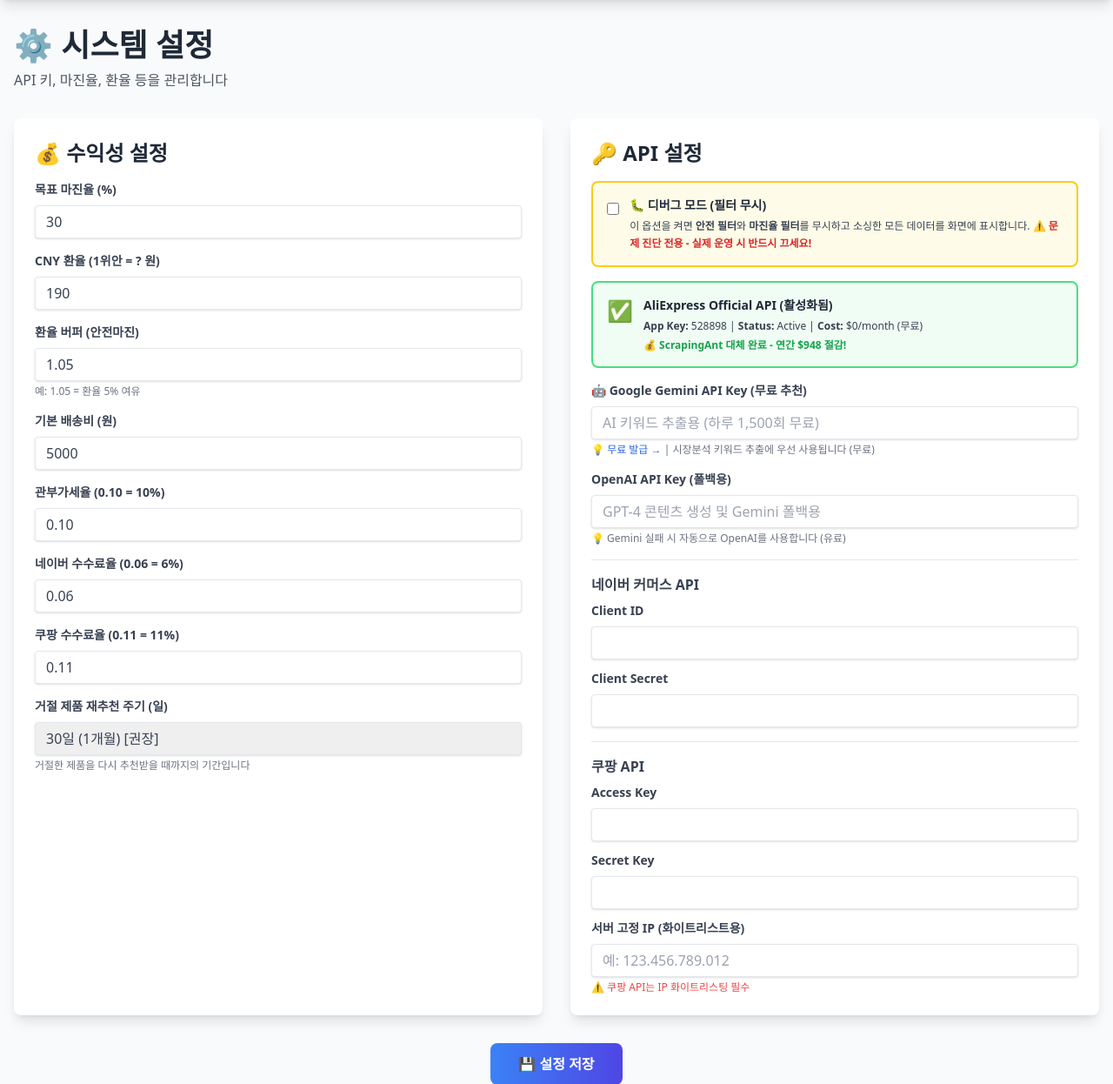
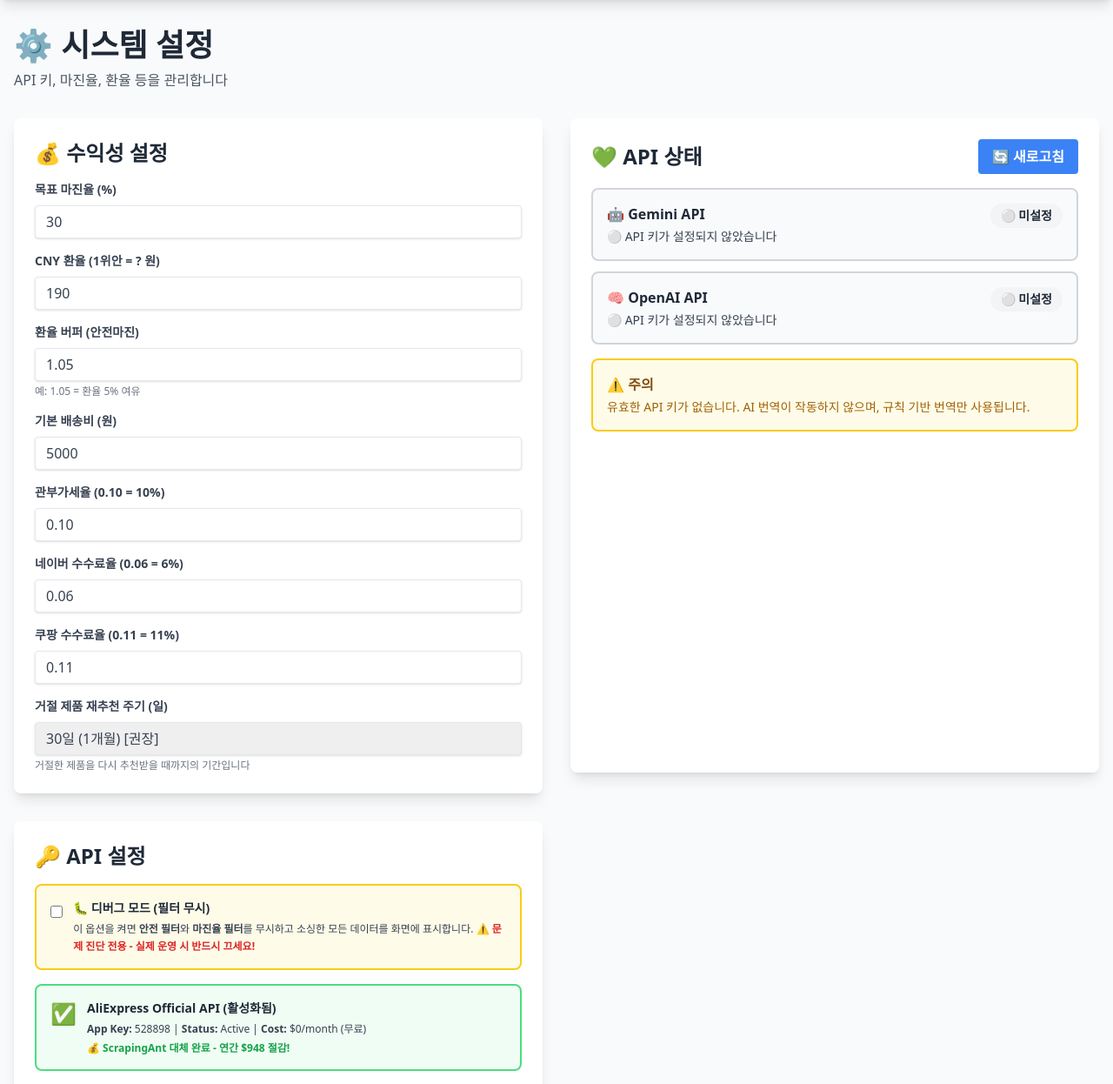
Before and after one commit to staylogwork-maker/ai-dropship-final, a Flask app: page /config in a window 1280 px wide. Shown: the part 64-1310 px from the top of the page at 87% size. Run offline with Flask 3, Linux system fonts and the light colour scheme; a user stored in the database is signed in; data comes from the database, SQL or seed files in the repository; some libraries are stand-ins or nearby versions.

Commit message:
🎨 UI: 설정 페이지에 API 상태 위젯 추가
**변경사항:**
- config.html에 실시간 API 상태 표시 위젯 추가
- 페이지 로드 시 자동으로 API 상태 확인
- 색상 코드: 🟢 정상 / 🔴 오류 / ⚪ 미설정
- 새로고침 버튼으로 수동 업데이트 가능

**표시 정보:**
- Gemini API: 상태 + 상세 메시지
- OpenAI API: 상태 + 상세 메시지
- 경고: 유효한 API가 없을 때 안내

**위치:**
- 설정 페이지 > API 설정 섹션 바로 위
- 눈에 잘 띄는 위치에 배치

**효과:**
- 사용자가 API 문제를 즉시 확인 가능
- 잘못된 키 입력 시 즉시 알림
- 더 이상 '왜 AI가 작동 안 하지?' 고민 안 함

```diff
--- a/templates/config.html
+++ b/templates/config.html
@@ -111,6 +111,26 @@
                             <option value="9999" {% if configs.get('rejection_expiry_days', '30') == '9999' %}selected{% endif %}>영구 (재추천 안함)</option>
                         </select>
                         <p class="text-xs text-gray-500 mt-1">거절한 제품을 다시 추천받을 때까지의 기간입니다</p>
+                    </div>
+                </div>
+            </div>
+
+            <!-- API Status Widget -->
+            <div class="bg-white rounded-lg shadow-lg p-6 mb-6">
+                <div class="flex justify-between items-center mb-4">
+                    <h2 class="text-2xl font-bold text-gray-800">💚 API 상태</h2>
+                    <button
+                        onclick="refreshApiStatus()"
+                        class="bg-blue-500 hover:bg-blue-600 text-white font-bold py-2 px-4 rounded transition"
+                    >
+                        🔄 새로고침
+                    </button>
+                </div>
+
+                <div id="apiStatusContainer">
+                    <div class="text-center py-8">
+                        <div class="inline-block animate-spin rounded-full h-8 w-8 border-b-2 border-blue-500"></div>
+                        <p class="mt-2 text-gray-600">API 상태 확인 중...</p>
                     </div>
                 </div>
             </div>
@@ -298,6 +318,107 @@
     </div>
 
     <script>
+        // API 상태 새로고침
+        function refreshApiStatus() {
+            const container = document.getElementById('apiStatusContainer');
+
+            container.innerHTML = `
+                <div class="text-center py-8">
+                    <div class="inline-block animate-spin rounded-full h-8 w-8 border-b-2 border-blue-500"></div>
+                    <span class="ml-2 text-gray-600">확인 중...</span>
+                </div>
+            `;
+
+            fetch('/api/config/api-status')
+                .then(response => response.json())
+                .then(data => {
+                    if (data.success) {
+                        displayApiStatus(data.status);
+                    } else {
+                        container.innerHTML = `
+                            <div class="bg-red-50 border-2 border-red-400 rounded-lg p-4">
+                                <p class="text-red-800">❌ 상태 확인 실패: ${data.error}</p>
+                            </div>
+                        `;
+                    }
+                })
+                .catch(error => {
+                    container.innerHTML = `
+                        <div class="bg-red-50 border-2 border-red-400 rounded-lg p-4">
+                            <p class="text-red-800">❌ 네트워크 오류: ${error.message}</p>
+                        </div>
+                    `;
+                });
+        }
+
+        function displayApiStatus(status) {
+            const container = document.getElementById('apiStatusContainer');
+
+            const gemini = status.gemini || {};
+            const openai = status.openai || {};
+
+            const getStatusBadge = (st) => {
+                if (st === 'valid') return '<span class="px-3 py-1 bg-green-100 text-green-800 rounded-full text-sm font-bold">✅ 정상</span>';
+                if (st === 'invalid') return '<span class="px-3 py-1 bg-red-100 text-red-800 rounded-full text-sm font-bold">❌ 오류</span>';
+                return '<span class="px-3 py-1 bg-gray-100 text-gray-800 rounded-full text-sm font-bold">⚪ 미설정</span>';
+            };
+
+            const getStatusColor = (st) => {
+                if (st === 'valid') return 'border-green-400 bg-green-50';
+                if (st === 'invalid') return 'border-red-400 bg-red-50';
+                return 'border-gray-300 bg-gray-50';
+            };
+
+            let html = '<div class="space-y-3">';
+
+            // Gemini
+            html += `
+                <div class="border-2 ${getStatusColor(gemini.status)} rounded-lg p-4">
+                    <div class="flex justify-between items-start">
+                        <div class="flex-1">
+                            <h3 class="font-bold text-gray-800 mb-1">🤖 Gemini API</h3>
+                            <p class="text-sm text-gray-700">${gemini.message || '상태 알 수 없음'}</p>
+                        </div>
+                        ${getStatusBadge(gemini.status)}
+                    </div>
+                </div>
+            `;
+
+            // OpenAI
+            html += `
+                <div class="border-2 ${getStatusColor(openai.status)} rounded-lg p-4">
+                    <div class="flex justify-between items-start">
+                        <div class="flex-1">
+                            <h3 class="font-bold text-gray-800 mb-1">🧠 OpenAI API</h3>
+                            <p class="text-sm text-gray-700">${openai.message || '상태 알 수 없음'}</p>
+                        </div>
+                        ${getStatusBadge(openai.status)}
+                    </div>
+                </div>
+            `;
+
+            html += '</div>';
+
+            // 경고 메시지
+            if (gemini.status !== 'valid' && openai.status !== 'valid') {
+                html += `
+                    <div class="bg-yellow-50 border-2 border-yellow-400 rounded-lg p-4 mt-4">
+                        <p class="text-yellow-800 font-bold">⚠️ 주의</p>
+                        <p class="text-yellow-700 text-sm mt-1">
+                            유효한 API 키가 없습니다. AI 번역이 작동하지 않으며, 규칙 기반 번역만 사용됩니다.
+                        </p>
+                    </div>
+                `;
+            }
+
+            container.innerHTML = html;
+        }
+
+        // 페이지 로드 시 자동 실행
+        document.addEventListener('DOMContentLoaded', function() {
+            refreshApiStatus();
+        });
+
         async function saveConfig() {
             const configData = {
                 target_margin_rate: document.getElementById('target_margin_rate').value,
```
